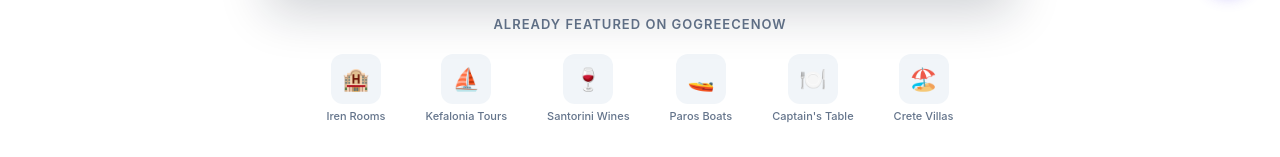
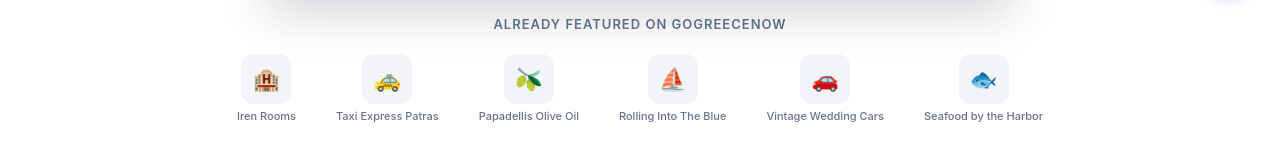
Before and after one commit to xristoskout/forumgreece, a Next.js app: page /en/promotion in a window 1280 px wide. Shown: the part 786-943 px from the top of the page. Built offline with nearby package versions, Linux system fonts and the light colour scheme; a web font is replaced by a local one.

Commit message:
Update promotion trust bar with actual listed businesses

```diff
--- a/app/[lang]/promotion/promotion-client.tsx
+++ b/app/[lang]/promotion/promotion-client.tsx
@@ -18,11 +18,11 @@ const t = {
   /* ===== TRUST BAR ===== */
   trust_title: { en: "Already featured on GoGreeceNow", el: "Προβάλλονται ήδη στο GoGreeceNow" },
   trust_logo1: { en: "Iren Rooms", el: "Iren Rooms" },
-  trust_logo2: { en: "Kefalonia Tours", el: "Kefalonia Tours" },
-  trust_logo3: { en: "Santorini Wines", el: "Santorini Wines" },
-  trust_logo4: { en: "Paros Boats", el: "Paros Boats" },
-  trust_logo5: { en: "Captain's Table", el: "Captain's Table" },
-  trust_logo6: { en: "Crete Villas", el: "Crete Villas" },
+  trust_logo2: { en: "Taxi Express Patras", el: "Ταξί Express Πάτρας" },
+  trust_logo3: { en: "Papadellis Olive Oil", el: "Papadellis Ελαιόλαδο" },
+  trust_logo4: { en: "Rolling Into The Blue", el: "Rolling Into The Blue" },
+  trust_logo5: { en: "Vintage Wedding Cars", el: "Vintage Wedding Cars" },
+  trust_logo6: { en: "Seafood by the Harbor", el: "Seafood by the Harbor" },
   trust_stat1_num: { en: "15,000+", el: "15,000+" },
   trust_stat1_label: { en: "Monthly Readers", el: "Μηνιαίοι Αναγνώστες" },
   trust_stat2_num: { en: "50+", el: "50+" },
@@ -230,11 +230,11 @@ const t = {
 
 const trustLogos = [
   { num: "1", icon: "🏨", nameKey: "trust_logo1" },
-  { num: "2", icon: "⛵", nameKey: "trust_logo2" },
-  { num: "3", icon: "🍷", nameKey: "trust_logo3" },
-  { num: "4", icon: "🚤", nameKey: "trust_logo4" },
-  { num: "5", icon: "🍽️", nameKey: "trust_logo5" },
-  { num: "6", icon: "🏖️", nameKey: "trust_logo6" },
+  { num: "2", icon: "🚕", nameKey: "trust_logo2" },
+  { num: "3", icon: "🫒", nameKey: "trust_logo3" },
+  { num: "4", icon: "⛵", nameKey: "trust_logo4" },
+  { num: "5", icon: "🚗", nameKey: "trust_logo5" },
+  { num: "6", icon: "🐟", nameKey: "trust_logo6" },
 ];
 
 const painPoints = [
```
